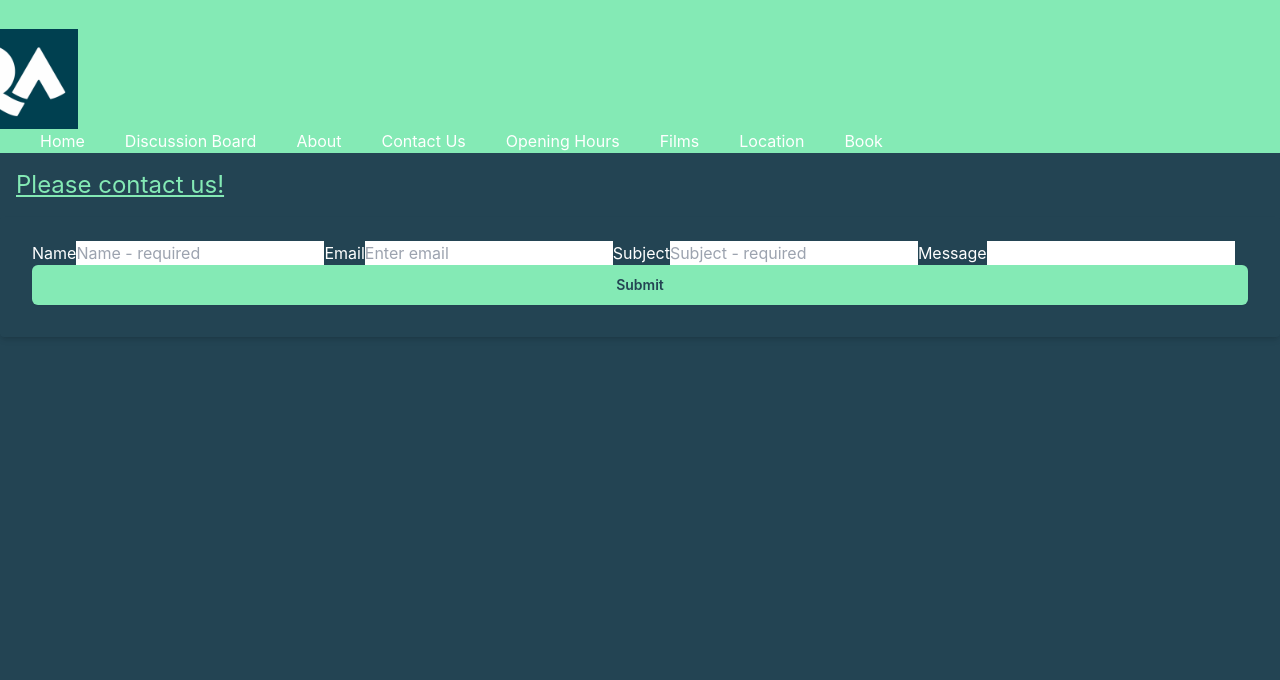
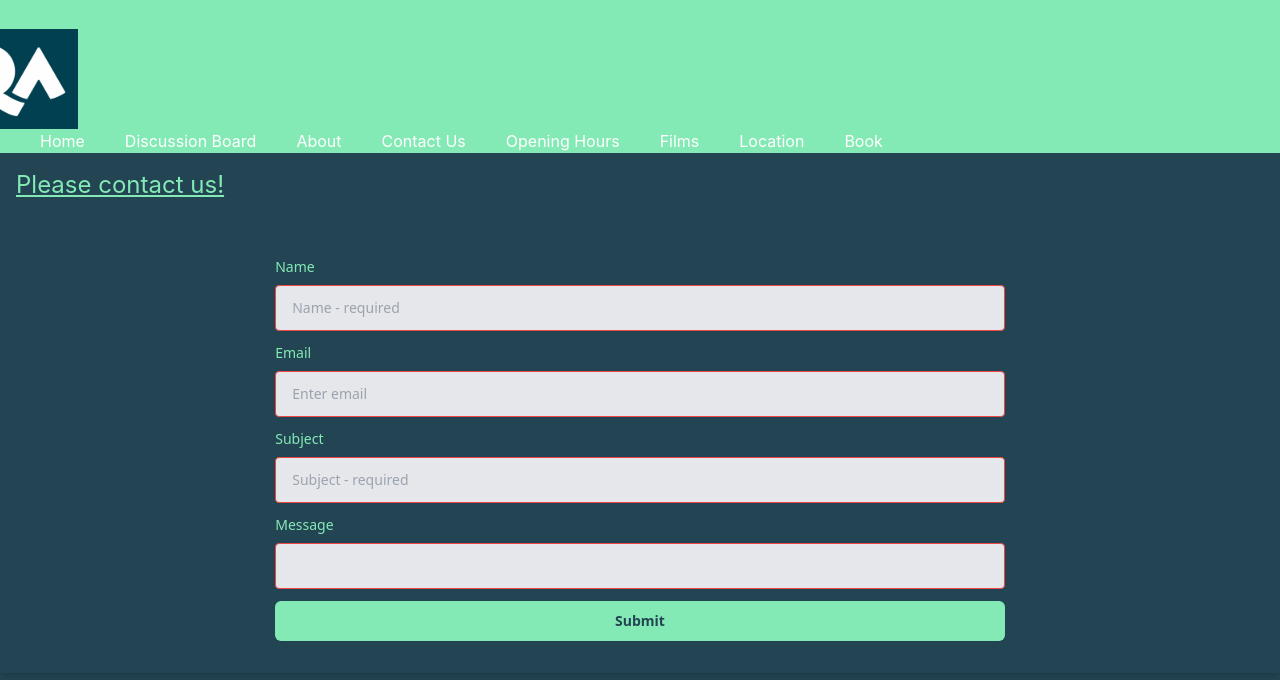
Before and after one commit to rcbcastillo/QA-Cinema, a React (Create React App) app in the folder qa-cinema/: page /contact-form in a window 1280 px wide. Shown: the top 680 px of the page. Built offline with nearby package versions, Linux system fonts and the light colour scheme.

Commit message:
more output.css issues

```diff
--- a/qa-cinema/src/output.css
+++ b/qa-cinema/src/output.css
@@ -16,7 +16,7 @@
   /* 2 */
   border-style: solid;
   /* 2 */
-  border-color: currentColor;
+  border-color: #e5e7eb;
   /* 2 */
 }
 
@@ -571,8 +571,29 @@ video {
   --tw-backdrop-sepia:  ;
 }
 
-.mb-2 {
-  margin-bottom: 0.5rem;
+.mx-3 {
+  margin-left: 0.75rem;
+  margin-right: 0.75rem;
+}
+
+.mx-8 {
+  margin-left: 2rem;
+  margin-right: 2rem;
+}
+
+.mx-11 {
+  margin-left: 2.75rem;
+  margin-right: 2.75rem;
+}
+
+.mx-20 {
+  margin-left: 5rem;
+  margin-right: 5rem;
+}
+
+.mx-80 {
+  margin-left: 20rem;
+  margin-right: 20rem;
 }
 
 .mb-3 {
@@ -583,16 +604,44 @@ video {
   margin-bottom: 1rem;
 }
 
+.mt-4 {
+  margin-top: 1rem;
+}
+
+.mb-6 {
+  margin-bottom: 1.5rem;
+}
+
 .block {
   display: block;
+}
+
+.flex {
+  display: flex;
 }
 
 .w-full {
   width: 100%;
 }
 
+.w-3\/4 {
+  width: 75%;
+}
+
+.w-10 {
+  width: 2.5rem;
+}
+
+.w-3\/5 {
+  width: 60%;
+}
+
 .flex-1 {
   flex: 1 1 0%;
+}
+
+.flex-auto {
+  flex: 1 1 auto;
 }
 
 .appearance-none {
@@ -600,8 +649,20 @@ video {
           appearance: none;
 }
 
+.place-items-center {
+  place-items: center;
+}
+
+.content-center {
+  align-content: center;
+}
+
 .items-center {
   align-items: center;
+}
+
+.justify-center {
+  justify-content: center;
 }
 
 .justify-between {
@@ -614,6 +675,16 @@ video {
 
 .border {
   border-width: 1px;
+}
+
+.border-gray-200 {
+  --tw-border-opacity: 1;
+  border-color: rgb(229 231 235 / var(--tw-border-opacity));
+}
+
+.bg-gray-200 {
+  --tw-bg-opacity: 1;
+  background-color: rgb(229 231 235 / var(--tw-bg-opacity));
 }
 
 .px-4 {
@@ -639,35 +710,26 @@ video {
   padding-top: 1.5rem;
 }
 
-.text-xs {
-  font-size: 0.75rem;
-  line-height: 1rem;
+.align-middle {
+  vertical-align: middle;
 }
 
-.font-bold {
-  font-weight: 700;
+.font-sans {
+  font-family: ui-sans-serif, system-ui, -apple-system, BlinkMacSystemFont, "Segoe UI", Roboto, "Helvetica Neue", Arial, "Noto Sans", sans-serif, "Apple Color Emoji", "Segoe UI Emoji", "Segoe UI Symbol", "Noto Color Emoji";
 }
 
-.uppercase {
-  text-transform: uppercase;
+.text-sm {
+  font-size: 0.875rem;
+  line-height: 1.25rem;
 }
 
 .leading-tight {
   line-height: 1.25;
 }
 
-.tracking-wide {
-  letter-spacing: 0.025em;
-}
-
 .text-black {
   --tw-text-opacity: 1;
   color: rgb(0 0 0 / var(--tw-text-opacity));
-}
-
-.text-white {
-  --tw-text-opacity: 1;
-  color: rgb(255 255 255 / var(--tw-text-opacity));
 }
 
 .shadow-md {
@@ -688,6 +750,8 @@ video {
 .custom-button {
   display: block;
   width: 100%;
+  -webkit-appearance: none;
+          appearance: none;
   border-radius: 0.375rem;
   --tw-bg-opacity: 1;
   background-color: rgb(132 234 181 / var(--tw-bg-opacity));
@@ -696,8 +760,6 @@ video {
   padding-top: 0.625rem;
   padding-bottom: 0.625rem;
   text-align: center;
-  font-size: 0.875rem;
-  line-height: 1.25rem;
   font-weight: 600;
   --tw-text-opacity: 1;
   color: rgb(35 68 83 / var(--tw-text-opacity));
@@ -711,11 +773,56 @@ video {
   background-color: rgb(181 192 201 / var(--tw-bg-opacity));
 }
 
+.custom-button:focus {
+  outline: 2px solid transparent;
+  outline-offset: 2px;
+}
+
 .custom-button:focus-visible {
-  outline-style: solid;
-  outline-width: 2px;
+  --tw-ring-offset-shadow: var(--tw-ring-inset) 0 0 0 var(--tw-ring-offset-width) var(--tw-ring-offset-color);
+  --tw-ring-shadow: var(--tw-ring-inset) 0 0 0 calc(3px + var(--tw-ring-offset-width)) var(--tw-ring-color);
+  box-shadow: var(--tw-ring-offset-shadow), var(--tw-ring-shadow), var(--tw-shadow, 0 0 #0000);
+}
+
+.custom-label {
+  margin-bottom: 0.5rem;
+  display: block;
+  font-size: 0.875rem;
+  line-height: 1.25rem;
+  --tw-text-opacity: 1;
+  color: rgb(132 234 181 / var(--tw-text-opacity));
+}
+
+.required-input {
+  margin-bottom: 0.75rem;
+  display: block;
+  width: 100%;
+  -webkit-appearance: none;
+          appearance: none;
+  border-radius: 0.25rem;
+  border-width: 1px;
+  --tw-bg-opacity: 1;
+  background-color: rgb(229 231 235 / var(--tw-bg-opacity));
+  padding-top: 0.75rem;
+  padding-bottom: 0.75rem;
+  padding-left: 1rem;
+  padding-right: 1rem;
+  --tw-text-opacity: 1;
+  color: rgb(0 0 0 / var(--tw-text-opacity));
+}
+
+.required-input:required {
+  --tw-border-opacity: 1;
+  border-color: rgb(239 68 68 / var(--tw-border-opacity));
+}
+
+.required-input:focus {
+  --tw-border-opacity: 1;
+  border-color: rgb(107 114 128 / var(--tw-border-opacity));
+  --tw-bg-opacity: 1;
+  background-color: rgb(255 255 255 / var(--tw-bg-opacity));
+  outline: 2px solid transparent;
   outline-offset: 2px;
-  outline-color: #000000;
 }
 
 .hidden-invalid-p {
@@ -740,6 +847,11 @@ video {
   color: rgb(227 25 55 / var(--tw-text-opacity));
 }
 
+.focus\:border-gray-500:focus {
+  --tw-border-opacity: 1;
+  border-color: rgb(107 114 128 / var(--tw-border-opacity));
+}
+
 .focus\:bg-white:focus {
   --tw-bg-opacity: 1;
   background-color: rgb(255 255 255 / var(--tw-bg-opacity));
```
